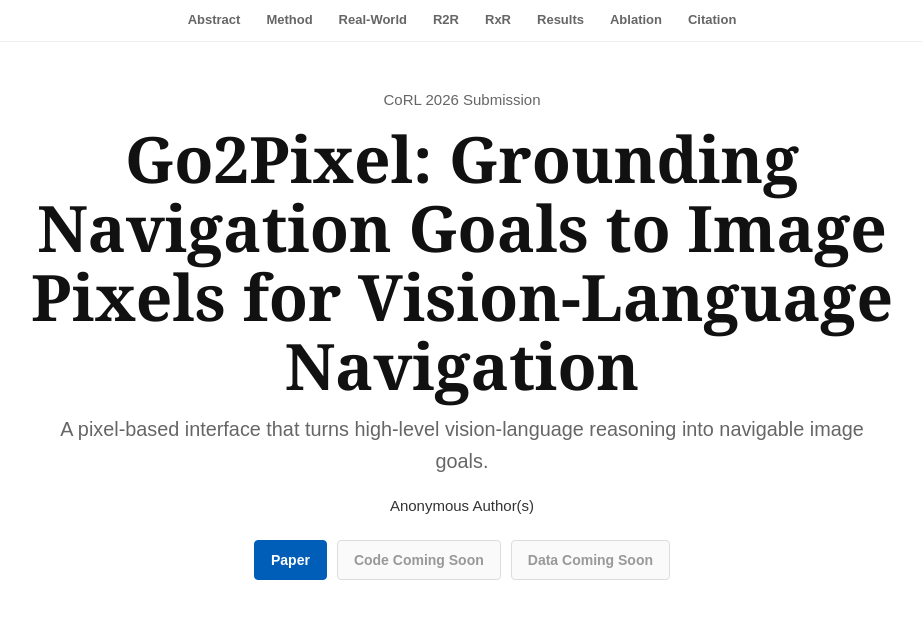
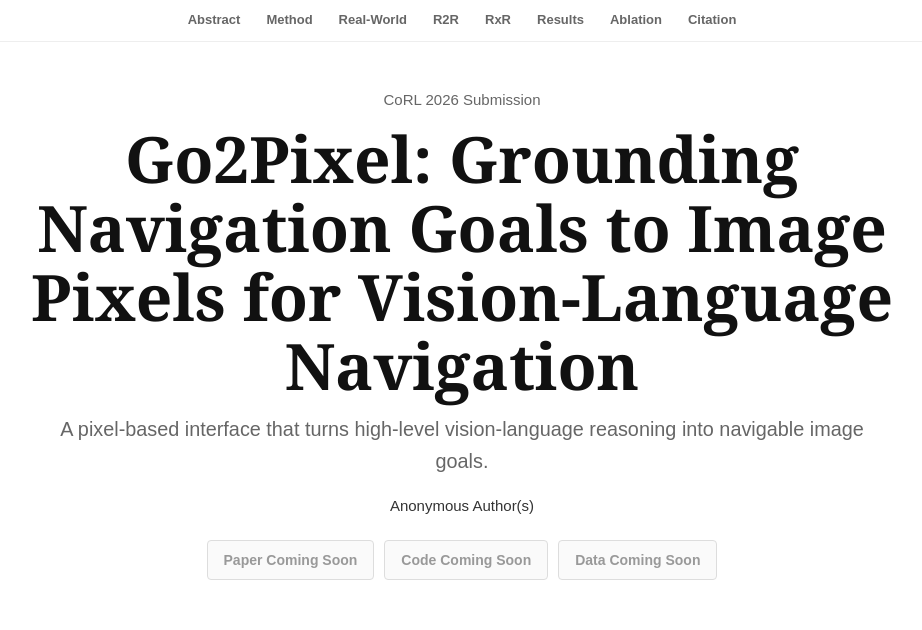
Before and after one commit to BaoBao0926/Go2Pixel, a plain HTML site: page index.html in a window 1280 px wide. Shown: the top 630 px of the page, without its empty margins (178-1100 px from the left). Drawn offline with Linux system fonts and the light colour scheme.

Commit message:
Remove paper link

```diff
--- a/index.html
+++ b/index.html
@@ -347,7 +347,7 @@ footer {
   <p class="subtitle">A pixel-based interface that turns high-level vision-language reasoning into navigable image goals.</p>
   <p class="authors">Anonymous Author(s)</p>
   <div class="links">
-    <a class="button" href="resources/CORL2026_Go2Pixel.pdf">Paper</a>
+    <span class="button disabled">Paper Coming Soon</span>
     <span class="button disabled">Code Coming Soon</span>
     <span class="button disabled">Data Coming Soon</span>
   </div>
```
